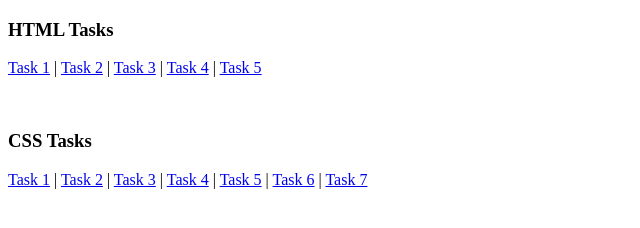
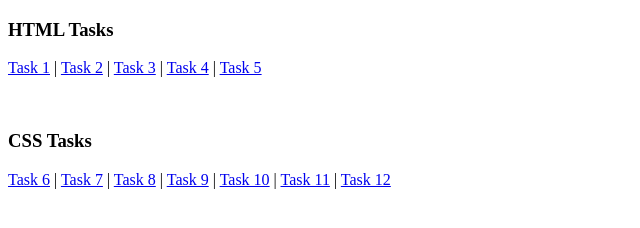
Before and after one commit to vikramadityx/MERN_vikram, a plain HTML site: page index.html in a window 1280 px wide. Shown: the full height of the page, 0-640 px from the left. Drawn offline with Linux system fonts and the light colour scheme.

Commit message:
Update index.html

```diff
--- a/index.html
+++ b/index.html
@@ -4,10 +4,10 @@
 
 <h3>HTML Tasks</h3>
 
-<p><a href="file:///Users/vikramadityasingh/MERN/task_1.html">Task 1</a> | <a href="file:///Users/vikramadityasingh/MERN/task_2.html">Task 2</a> | <a href="file:///Users/vikramadityasingh/MERN/task_3.html">Task 3</a> | <a href="file:///Users/vikramadityasingh/MERN/task_4.html">Task 4</a> | <a href="file:///Users/vikramadityasingh/MERN/task_5.html">Task 5</a></p>
+<p><a href="task_1.html">Task 1</a> | <a href="task_2.html">Task 2</a> | <a href="task_3.html">Task 3</a> | <a href="task_4.html">Task 4</a> | <a href="task_5.html">Task 5</a></p>
 <br>
 <h3>CSS Tasks</h3>
-<p><a href="file:///Users/vikramadityasingh/MERN/task_6.html">Task 1</a> | <a href="file:///Users/vikramadityasingh/MERN/task_7.html">Task 2</a> | <a href="file:///Users/vikramadityasingh/MERN/task_8.html">Task 3</a> | <a href="file:///Users/vikramadityasingh/MERN/task_9.html">Task 4</a> | <a href="file:///Users/vikramadityasingh/MERN/task_10.html">Task 5</a> | <a href="file:///Users/vikramadityasingh/MERN/task_11.html">Task 6</a> | <a href="file:///Users/vikramadityasingh/MERN/task_12.html">Task 7</a> </p>
+<p><a href="task_6.html">Task 6</a> | <a href="task_7.html">Task 7</a> | <a href="task_8.html">Task 8</a> | <a href="task_9.html">Task 9</a> | <a href="task_10.html">Task 10</a> | <a href="task_11.html">Task 11</a> | <a href="task_12.html">Task 12</a> </p>
 
 </body>
 </html>
```
